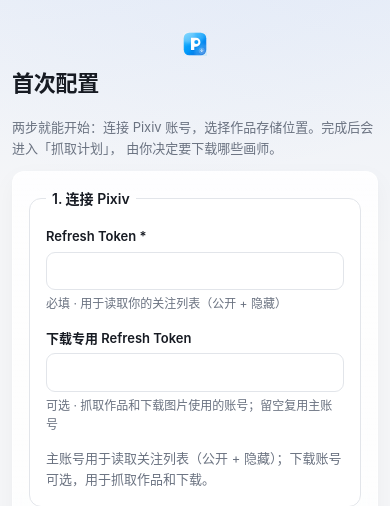
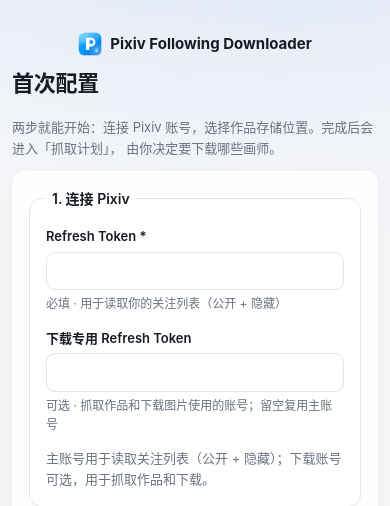
Before and after one commit to luvhx/pixiv-following-downloader, a Flask app: page /setup in a window 390 px wide. Shown: the top 506 px of the page. Run offline with Flask 3, Linux system fonts and the light colour scheme.

Commit message:
fix: show full brand title on login and setup pages
The 210px ellipsis was meant for the top bar; scope it there so the
standalone login/setup brand can display fully and wrap on narrow screens.

```diff
--- a/templates/base.html
+++ b/templates/base.html
@@ -105,7 +105,7 @@
 .brand { display: flex; align-items: center; gap: 8px; color: var(--text); font-weight: 700; font-size: 15px; white-space: nowrap; }
 .brand:hover { text-decoration: none; }
 .brand img { width: 24px; height: 24px; }
-.brand span { max-width: 210px; overflow: hidden; text-overflow: ellipsis; }
+.topbar .brand span { max-width: 210px; overflow: hidden; text-overflow: ellipsis; }
 .topbar nav { display: flex; gap: 4px; flex: 1; overflow-x: auto; scrollbar-width: none; }
 .topbar nav::-webkit-scrollbar { display: none; }
 .topbar nav a {
@@ -424,7 +424,7 @@
 @media (max-width: 760px) {
   .topbar { flex-wrap: wrap; gap: 8px; padding: 8px 12px; }
   .topbar nav { order: 3; width: 100%; flex: none; }
-  .brand span { display: none; }
+  .topbar .brand span { display: none; }
   body { background-attachment: scroll; }
   .wrap { padding: 14px 12px 40px; }
   .works { grid-template-columns: repeat(2, minmax(0, 1fr)); gap: 10px; }
@@ -433,6 +433,9 @@
   .detail .info { position: static; }
   .tag-manager { grid-template-columns: 1fr; }
   .artists, .artists.with-preview { grid-template-columns: 1fr; }
+  .auth-wrap .brand, .setup-wrap .brand {
+    white-space: normal; flex-wrap: wrap; justify-content: center; text-align: center;
+  }
   .filterbar input[type=text], .filterbar input[type=search] { width: 100%; }
   .filterbar .grow { flex: 1 1 100%; }
 }
```
